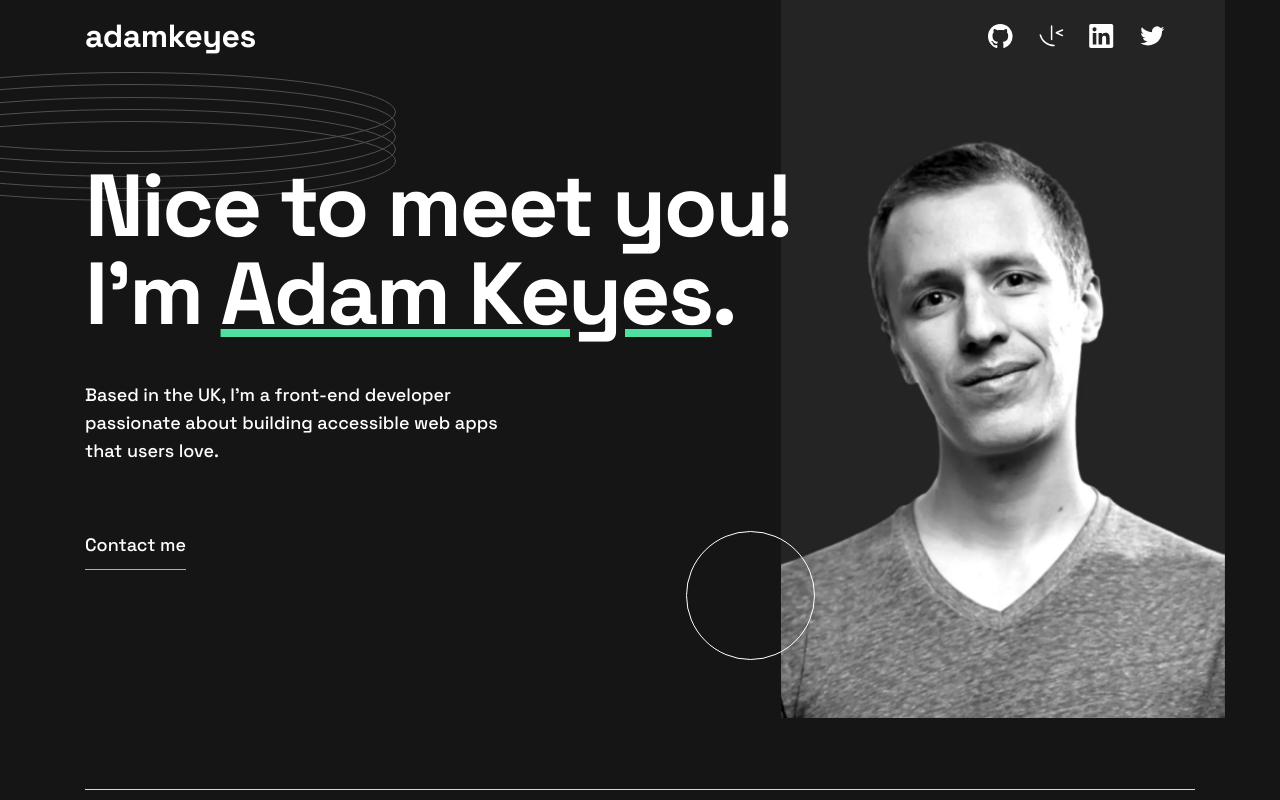
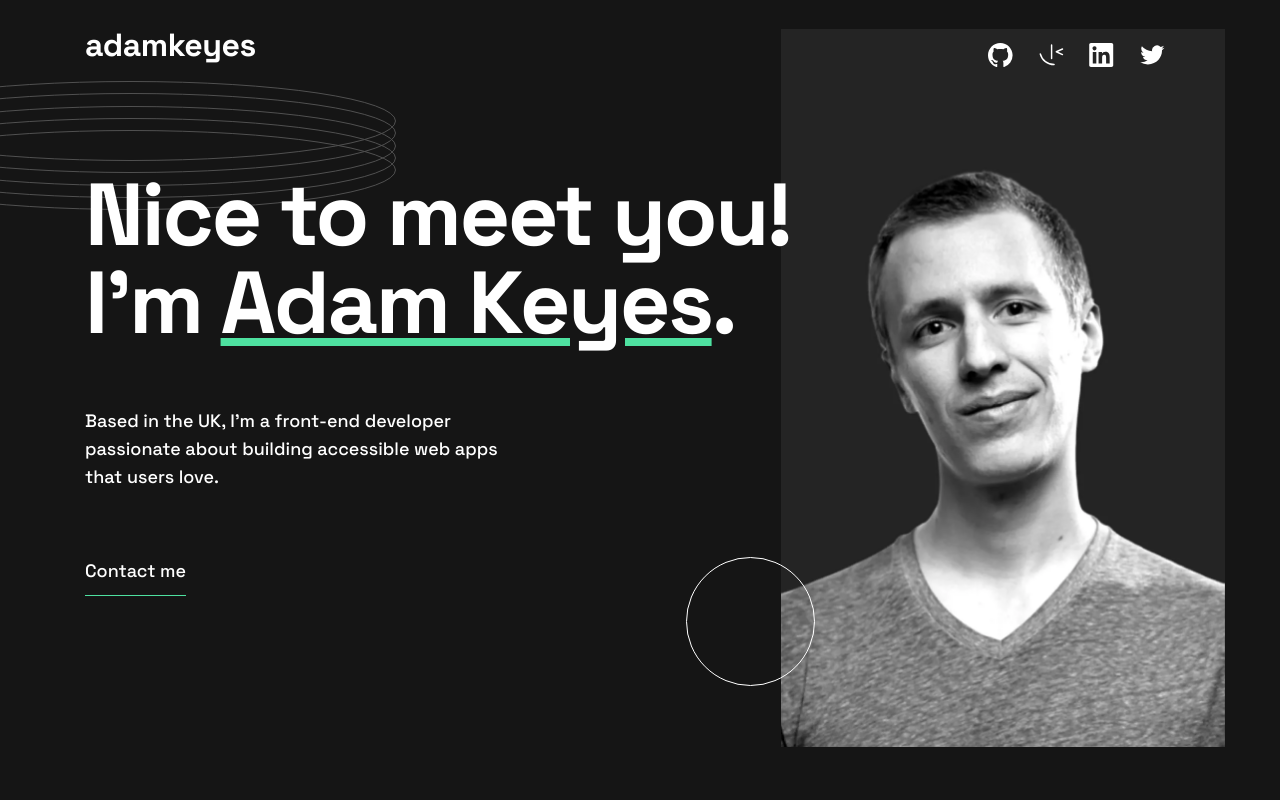
Before and after one commit to hermannleboss/single-page-developer-portfolio, a website built with Vite: page starter-code/index.html in a window 1280 px wide. Shown: the top 800 px of the page. Built offline with nearby package versions, Linux system fonts and the light colour scheme.

Commit message:
fix: hero responive spacing

```diff
--- a/starter-code/src/sass/components/_hero.scss
+++ b/starter-code/src/sass/components/_hero.scss
@@ -21,12 +21,12 @@
   &-content {
     display: flex;
     flex-direction: column;
-    padding-bottom: 219px;
     position: relative;
-
+    padding-bottom: 80px;
 
     @media (min-width: 600px) {
       width: 70%;
+      padding-bottom: 219px;
     }
 
     img {
@@ -41,6 +41,7 @@
 
       @media (min-width: 600px) {
         margin-top: 90px;
+        margin-bottom: 60px;
         text-align: left;
       }
     }
@@ -50,6 +51,9 @@
       position: relative;
       align-items: center;
       justify-content: space-around;
+      @media (min-width: 600px) {
+        margin-top: 66px;
+      }
 
       img {
         position: absolute;
@@ -66,7 +70,6 @@
       text-align: center;
       @media (min-width: 600px) {
         width: 445px;
-        margin-bottom: 66px;
         text-align: left;
       }
     }
--- a/starter-code/src/sass/main.scss
+++ b/starter-code/src/sass/main.scss
@@ -45,6 +45,7 @@ body {
   @media (min-width: 600px) {
     flex-direction: row;
     justify-content: space-between;
+    margin-top: 29px;
   }
 
   img {
@@ -59,6 +60,9 @@ body {
     letter-spacing: -0.444444px;
     margin-bottom: 20px;
     margin-top: 20px;
+    @media (min-width: 600px) {
+      margin-top: 0;
+    }
   }
 
   &-icons {
```
